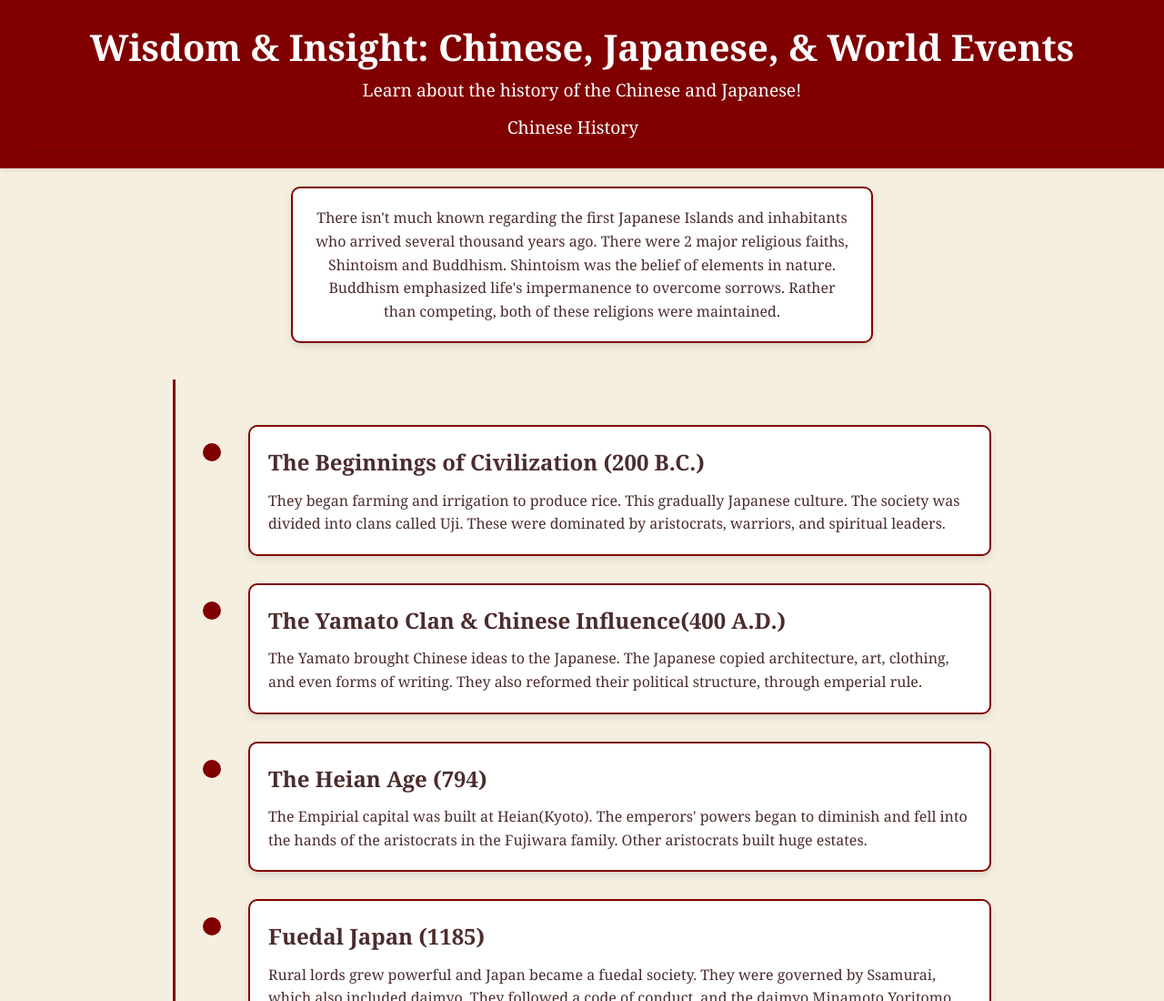
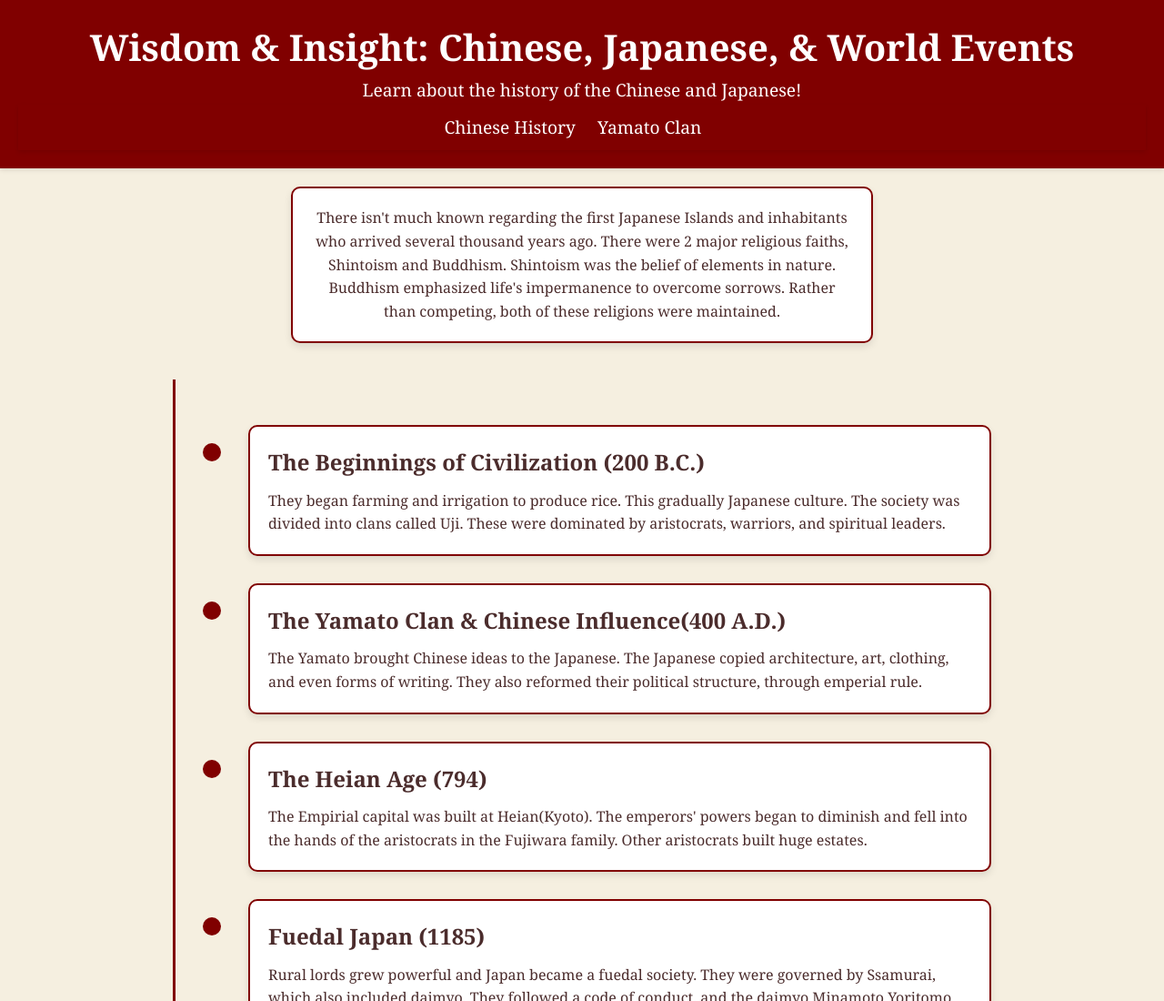
Before and after one commit to vitamindel/history, a plain HTML site: page japanese.html in a window 1280 px wide. Shown: the top 1100 px of the page at 91% size. Drawn offline with Linux system fonts and the light colour scheme.

Commit message:
Update japanese.html

```diff
--- a/japanese.html
+++ b/japanese.html
@@ -14,6 +14,7 @@
         <nav>
           <ul>
             <li><a href="index.html">Chinese History</a></li>
+            <li><a href="yamato.html">Yamato Clan</a></li>
             <!-- Add other links to your pages here -->
           </ul>
         </nav>
```
